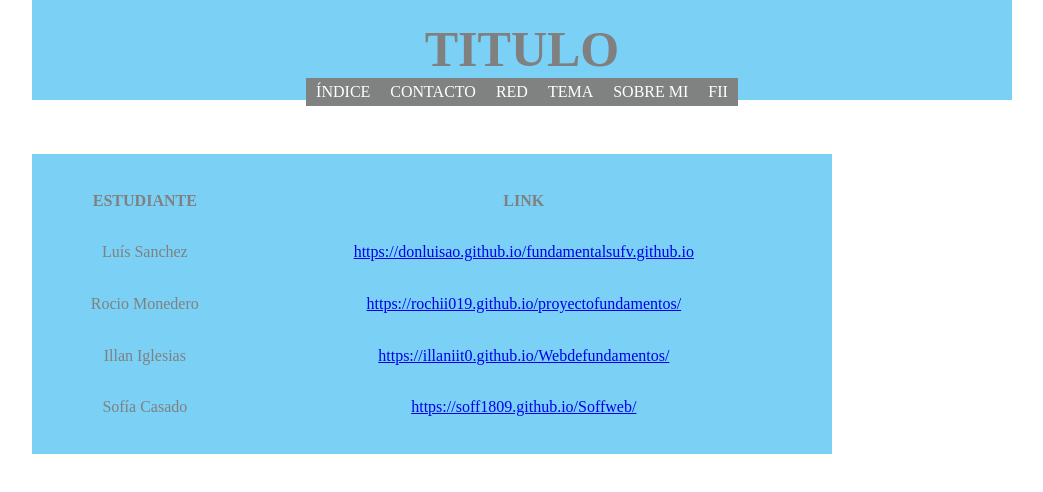
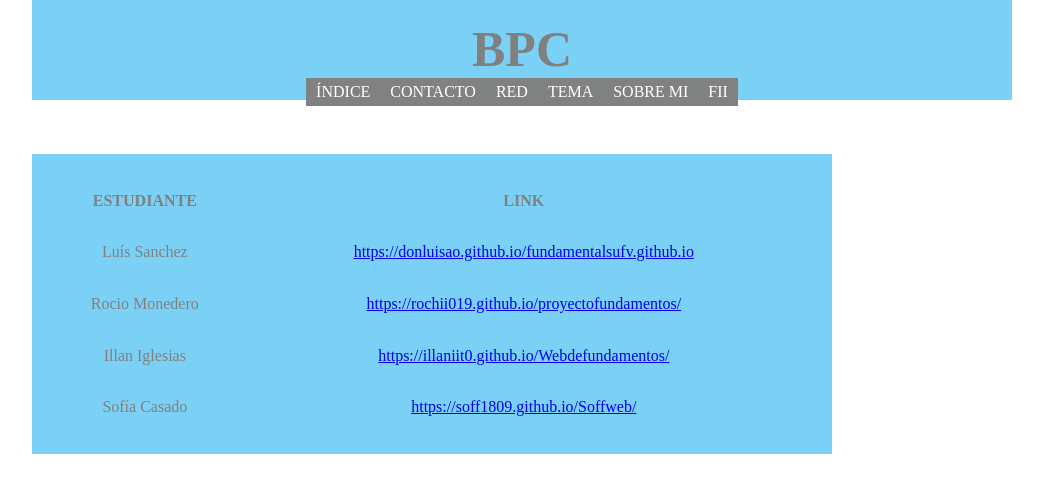
Before and after one commit to Blancaaa7/fundamentoswebentrega2, a plain HTML site: page public/red.html in a window 1280 px wide. Shown: the whole page, without its empty margins (118-1161 px from the left). Drawn offline with Linux system fonts and the light colour scheme.

Commit message:
Update red.html

```diff
--- a/public/red.html
+++ b/public/red.html
@@ -4,7 +4,7 @@
 <head>
     <meta charset="UTF-8">
     <meta http-equiv="Content-Type" content="text/html; charset=iso-8859-1" />
-    <title>Poner nombre del título</title>
+    <title>Página web de Blanca Pérez Casado</title>
     <link href="../css/style.css" rel="stylesheet" type="text/css" />
 </head>
 
@@ -12,7 +12,7 @@
     <div class="header-principal">
         <div id="branding-principal">
             <h1 class="logo-principal">
-                <a class="titulo-principal">TITULO</a>
+                <a class="titulo-principal">BPC</a>
             </h1>
             <ul class="topNav-principal">
                 <li><a href="../index.html">ÍNDICE </a></li>
```
